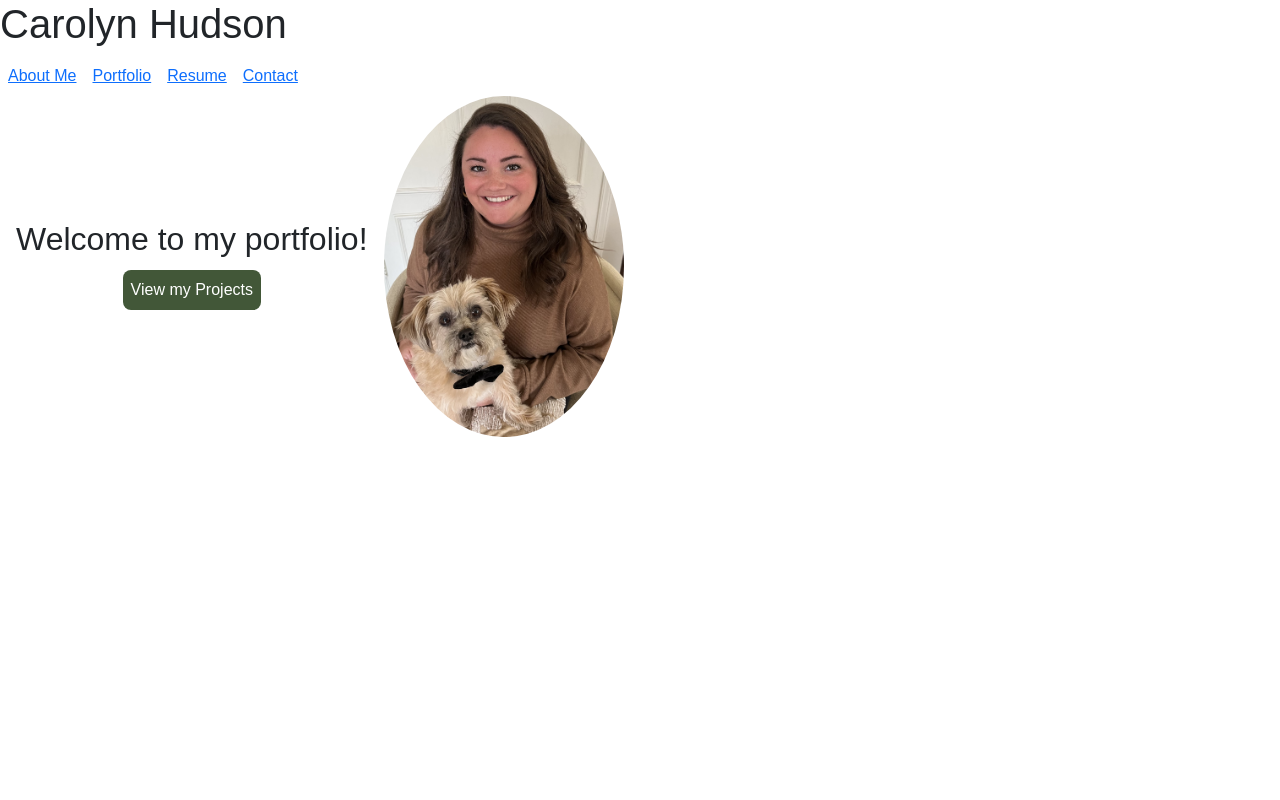
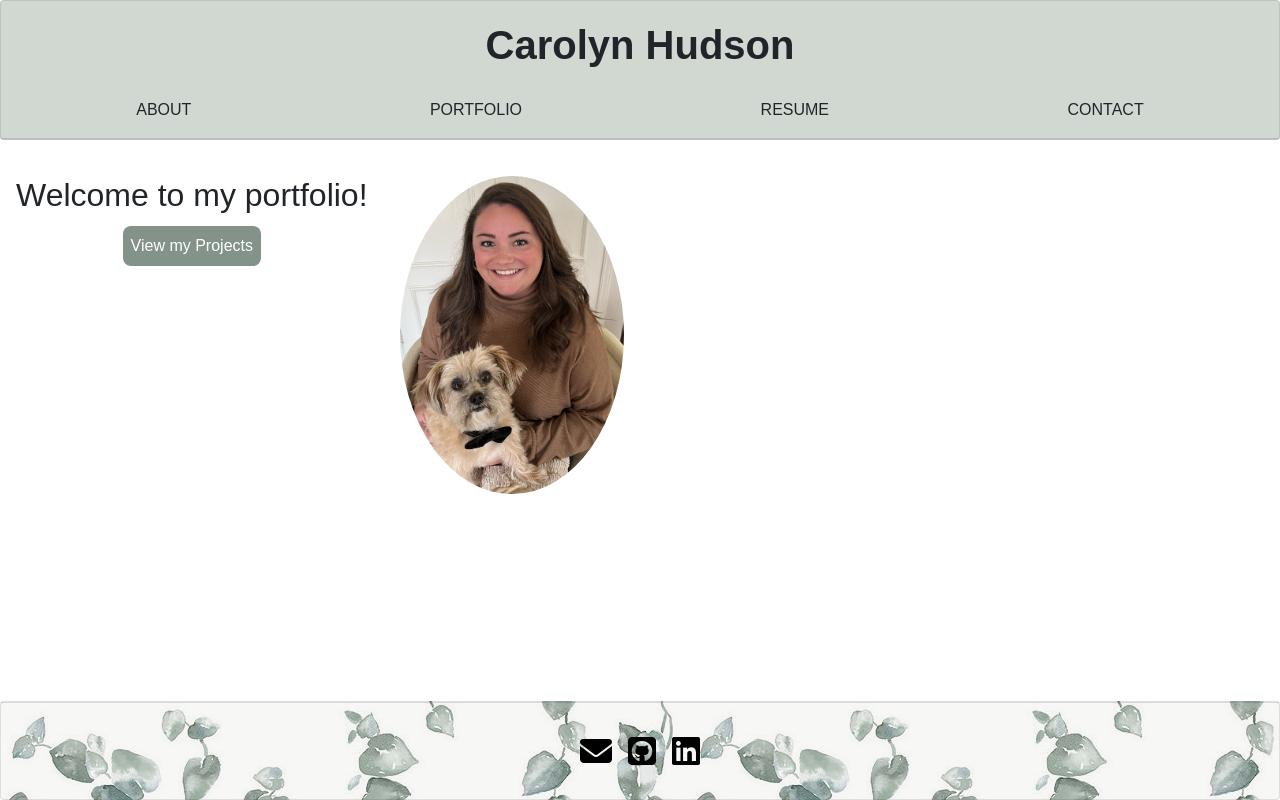
Before and after one commit to cghudson/portfolio-react, a React (Create React App) app: page / in a window 1280 px wide. Built offline with nearby package versions, Linux system fonts and the light colour scheme.

Commit message:
add footer component, styling

```diff
--- a/public/index.html
+++ b/public/index.html
@@ -27,6 +27,9 @@
   <link href="https://cdn.jsdelivr.net/npm/bootstrap@5.1.3/dist/css/bootstrap.min.css" rel="stylesheet"
     integrity="sha384-1BmE4kWBq78iYhFldvKuhfTAU6auU8tT94WrHftjDbrCEXSU1oBoqyl2QvZ6jIW3" crossorigin="anonymous">
 
+  <!-- font awesome -->
+  <script src="https://kit.fontawesome.com/372064985b.js" crossorigin="anonymous"></script>
+
   <title>Carolyn's Portfolio</title>
 </head>
 
--- a/src/components/footer.js
+++ b/src/components/footer.js
@@ -1,9 +1,32 @@
-import React from 'react'
+import React from "react";
 
 function Footer() {
-    return (
-        <div></div>
-    )
+  return (
+    <footer className="card fixed-bottom">
+      <div className="card-footer d-flex justify-content-center">
+        <ul className="navbar m-2 p-2">
+          <li>
+            <a href="mailto:cghudson@uwalumni.com">
+              <i className="fa-solid fa-envelope fa-2x p-2 nav-item"></i>
+            </a>
+          </li>
+          <li>
+            <a href="https://github.com/cghudson" target="_blank">
+              <i className="fa-brands fa-github-square fa-2x p-2 nav-item"></i>
+            </a>
+          </li>
+          <li>
+            <a
+              href="https://www.linkedin.com/in/carolyn-grace-hudson/"
+              target="blank"
+            >
+              <i className="fa-brands fa-linkedin fa-2x p-2 nav-item"></i>
+            </a>
+          </li>
+        </ul>
+      </div>
+    </footer>
+  );
 }
 
-export default Footer
+export default Footer;
--- a/src/components/header.js
+++ b/src/components/header.js
@@ -3,11 +3,13 @@ import Navigation from "./navigation";
 
 function Header() {
   return (
-    <div>
-      <div>
-        <h1>Carolyn Hudson</h1>
+    <div className="card header fixed-top">
+      <div className="card-header">
+        <div className="text-center">
+          <h1 className="name">Carolyn Hudson</h1>
+        </div>
+        <Navigation />
       </div>
-      <Navigation />
     </div>
   );
 }
--- a/src/components/home.js
+++ b/src/components/home.js
@@ -11,7 +11,7 @@ function Home() {
           <button>View my Projects</button>
         </NavLink>
       </div>
-      <div className="profile">
+      <div className="profile p-3">
         <img src={profilePicture} alt="Carolyn and her dog" />
       </div>
     </div>
--- a/src/components/navigation.js
+++ b/src/components/navigation.js
@@ -1,23 +1,31 @@
 import React from "react";
-import { BrowserRouter as Router, NavLink } from "react-router-dom";
+import { BrowserRouter as Router, Link } from "react-router-dom";
 
 function Navigation() {
   return (
     <Router>
       <div>
         <ul className="nav">
-          <NavLink to="/">
-            <li className="nav-item p-2">About Me</li>
-          </NavLink>
-          <NavLink to="/portfolio">
-            <li className="nav-item p-2">Portfolio</li>
-          </NavLink>
-          <NavLink to="/resume">
-            <li className="nav-item p-2">Resume</li>
-          </NavLink>
-          <NavLink to="/contact">
-            <li className="nav-item p-2">Contact</li>
-          </NavLink>
+          <li className="nav-item p-2">
+            <Link to="/about" className="text-decoration-none text-dark ">
+              ABOUT
+            </Link>
+          </li>
+          <li className="nav-item p-2">
+            <Link to="/portfolio" className="text-decoration-none text-dark">
+              PORTFOLIO
+            </Link>
+          </li>
+          <li className="nav-item p-2">
+            <Link to="/resume" className="text-decoration-none text-dark">
+              RESUME
+            </Link>
+          </li>
+          <li className="nav-item p-2">
+            <Link to="/contact" className="text-decoration-none text-dark">
+              CONTACT
+            </Link>
+          </li>
         </ul>
       </div>
     </Router>
--- a/src/style.css
+++ b/src/style.css
@@ -1,7 +1,7 @@
 :root {
-  --primary-color: #425738;
-  --secondary-color: #e4f9dc;
-  --box-color: #e0e2df;
+  --primary-color: #84938a;
+  --secondary-color: #d8dfd8;
+  --dark-color: #767c7c;
 }
 
 * {
@@ -11,12 +11,15 @@
 
 body {
   font-family: Arial, Helvetica, sans-serif;
+  padding-top: 160px;
+  padding-bottom: 110px;
 }
 
+/* home page style */
 .home {
   display: flex;
-  flex-direction: row;
-  align-items: center;
+  flex-flow: row wrap;
+  /* align-items: center; */
 }
 
 .greeting {
@@ -26,7 +29,7 @@ body {
 }
 
 .profile img {
-  width: 15em;
+  width: 14em;
   border-radius: 50%;
 }
 
@@ -41,3 +44,44 @@ button {
   outline: none;
   cursor: pointer;
 }
+/* end home page style */
+
+/* header style */
+.header {
+  background-color: var(--secondary-color);
+}
+
+.name {
+  font-weight: bolder;
+  padding: 1%;
+}
+/* end header style */
+
+/* navigation style */
+.nav {
+  display: flex;
+  justify-content: space-around;
+}
+
+li:hover {
+  font-weight: bold;
+}
+/* end navigation style */
+
+/* footer style */
+footer {
+  background-image: url(./images/leaf-banner.jpg);
+}
+
+li {
+  list-style: none;
+}
+
+a {
+  color: black;
+}
+
+a:hover {
+  color: var(--dark-color);
+}
+/* end footer style */
```
